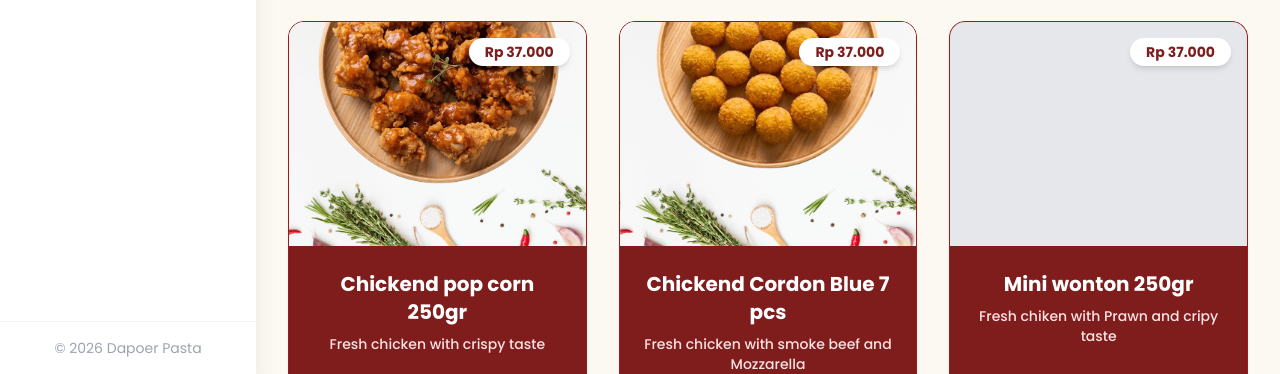
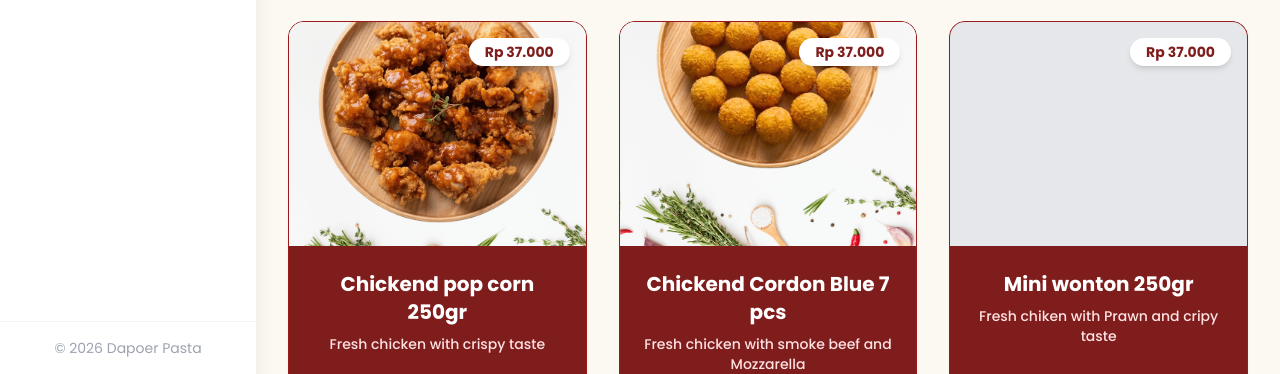
Before and after one commit to DapoerPasta/Dapoer-Pasta-, a plain HTML site: page index.html in a window 1280 px wide. Shown: the part 426-800 px from the top of the page. Drawn offline with nearby package versions, Linux system fonts and the light colour scheme.

Commit message:
Adjust background position for product image

```diff
--- a/index.html
+++ b/index.html
@@ -91,7 +91,7 @@
                     <!-- Kartu Produk 1: Chickend pop corn -->
                     <div class="bg-red-900 rounded-2xl shadow-sm hover:shadow-xl transition-shadow duration-300 overflow-hidden border border-red-800 flex flex-col">
                         <!-- Ganti URL background-image di bawah ini dengan foto asli jika ada -->
-                        <div class="h-56 bg-gray-200 relative" style="background-image: url('8.png'); background-size: cover; background-position: center;">
+                        <div class="h-56 bg-gray-200 relative" style="background-image: url('8.png'); background-size: cover; background-position: center 30%;">
                             <span class="absolute top-4 right-4 bg-white text-red-900 text-sm font-bold px-4 py-1 rounded-full shadow-md">Rp 37.000</span>
                         </div>
                         <div class="p-6 flex-1 flex flex-col text-white text-center">
```
